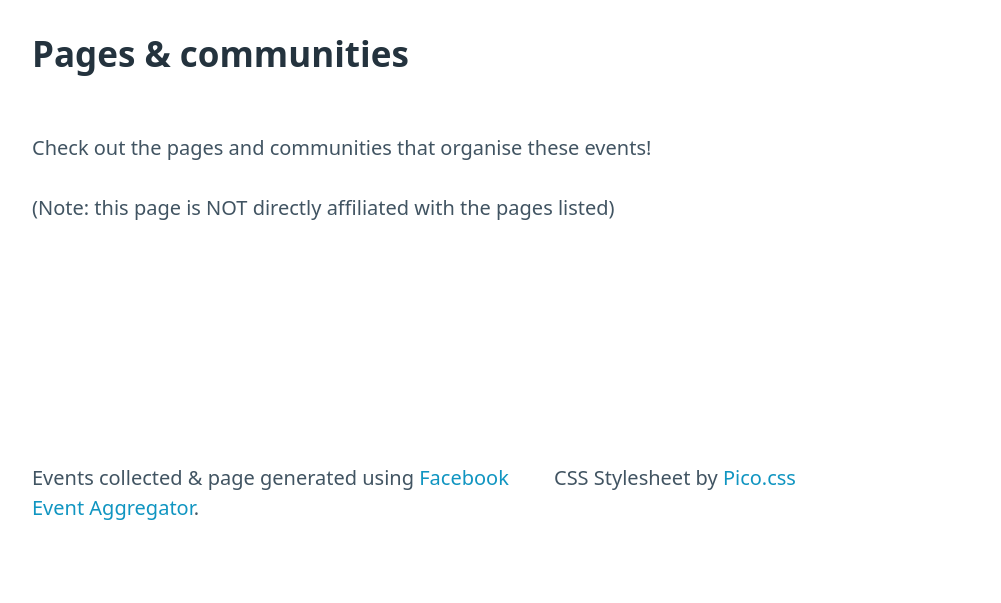
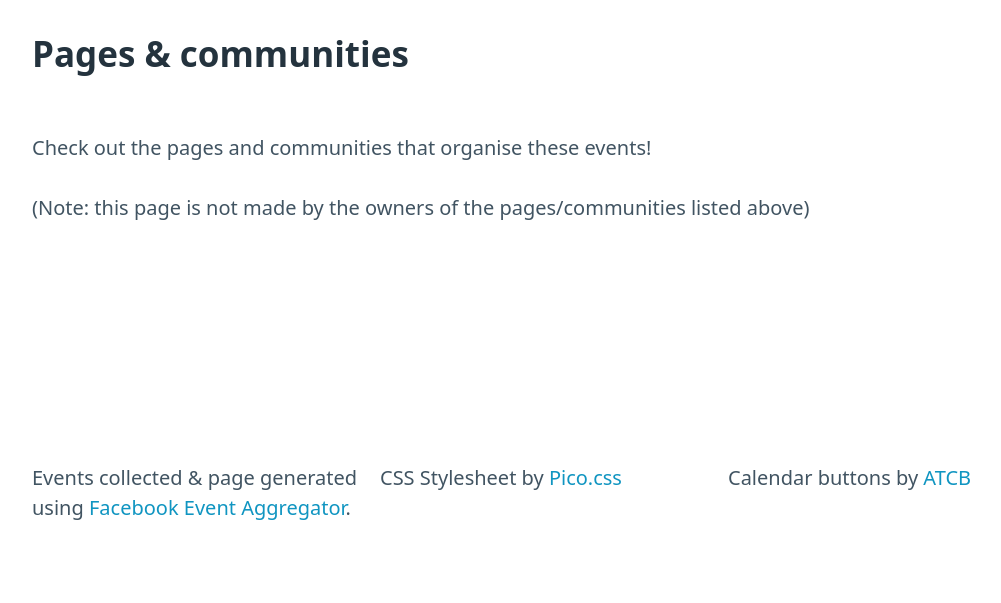
Before and after one commit to Denperidge/facebook-event-aggregator, a Python web app: template app/export/templates/index.html in a window 1280 px wide. Shown: the part 297-900 px from the top of the page, without its empty margins (96-1097 px from the left). Run offline with Jinja, Linux system fonts and the light colour scheme; the template is opened without the code that fills it, so the values that code supplies are empty; some libraries are stand-ins or nearby versions.

Commit message:
Added ATCB note to footer & reworded note

```diff
--- a/app/export/templates/index.html
+++ b/app/export/templates/index.html
@@ -55,7 +55,7 @@
             <li><a href="{{ page }}">{{ page }}</a></li>
             {% endfor %}
         </ul>
-        <p>(Note: this page is NOT directly affiliated with the pages listed)</p>
+        <p>(Note: this page is not made by the owners of the pages/communities listed above)</p>
     </section>
 </main>
 
@@ -65,6 +65,7 @@
         <a href="https://github.com/Denperidge/facebook-event-aggregator">Facebook Event Aggregator</a>.
     </span>
     <span>CSS Stylesheet by <a href="https://picocss.com/">Pico.css</a></span>
+    <span>Calendar buttons by <a href="https://add-to-calendar-button.com/">ATCB</a></span>
 </footer>
 
 <!-- https://github.com/add2cal/add-to-calendar-button -->
```
